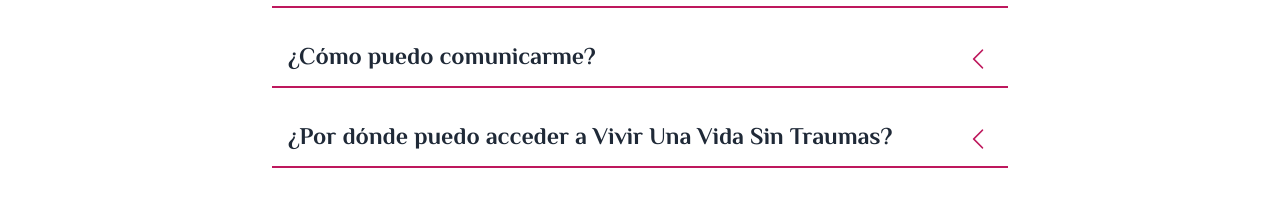
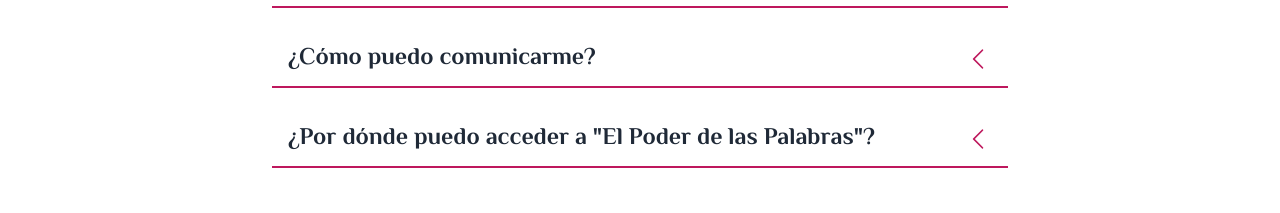
Before and after one commit to omar-moquete/santiagocaguana-palabras, a Next.js app: page / in a window 1280 px wide. Shown: the part 1660-1873 px from the top of the page. Built offline with nearby package versions, Linux system fonts and the light colour scheme.

Commit message:
changed text

```diff
--- a/src/app_config.ts
+++ b/src/app_config.ts
@@ -36,7 +36,7 @@
     content: `Dándole click a "Quiero hablar con un asesor".`,
   },
   {
-    title: "¿Por dónde puedo acceder a Vivir Una Vida Sin Traumas?",
+    title: '¿Por dónde puedo acceder a "El Poder de las Palabras"?',
     content: `Contáctanos para saber más información."`,
   },
 ];
```
Also changed, not shown: 1 other file (tests, documents, lock files or other folders).
